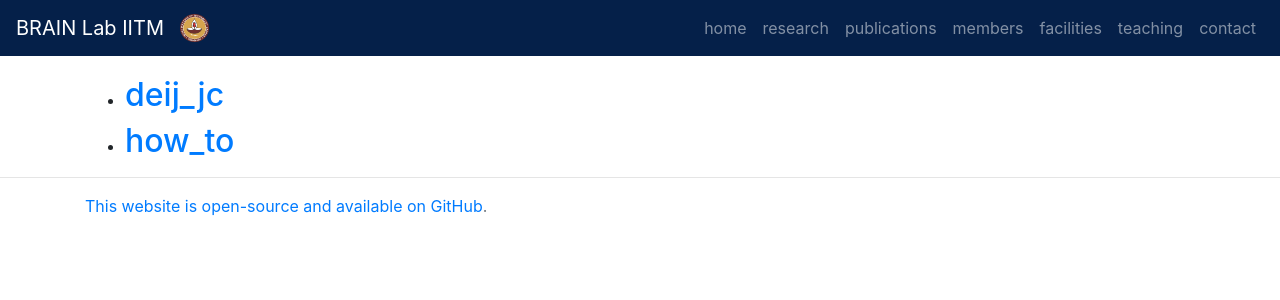
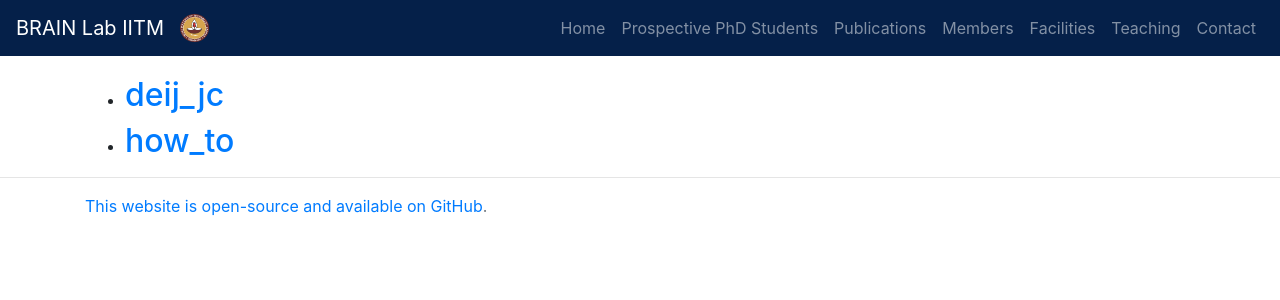
Before and after one commit to BrainLabIITM/BrainLabIITM.github.io, a Jekyll site: the page built from tags/index.html, in a window 1280 px wide. Shown: the top 300 px of the page. Built offline with Jekyll 4.4.1, drawn with Linux system fonts in a browser that asks for light colours.

Commit message:
nav tab names updated

```diff
--- a/_data/navigation.yml
+++ b/_data/navigation.yml
@@ -1,27 +1,27 @@
-- name: home
+- name: Home
   link: "/"
   group: home
 
-- name: research
+- name: Prospective PhD Students
   link: "/research"
   group: research
 
-- name: publications
+- name: Publications
   link: "/publications"
   group: publications
 
-- name: members
+- name: Members
   link: "/members"
   group: members
 
-- name: facilities
+- name: Facilities
   link: "/facilities"
   group: facilities
 
-- name: teaching
+- name: Teaching
   link: "/courses"
   group: courses
 
-- name: contact
+- name: Contact
   link: "/contact"
   group: contact
```
